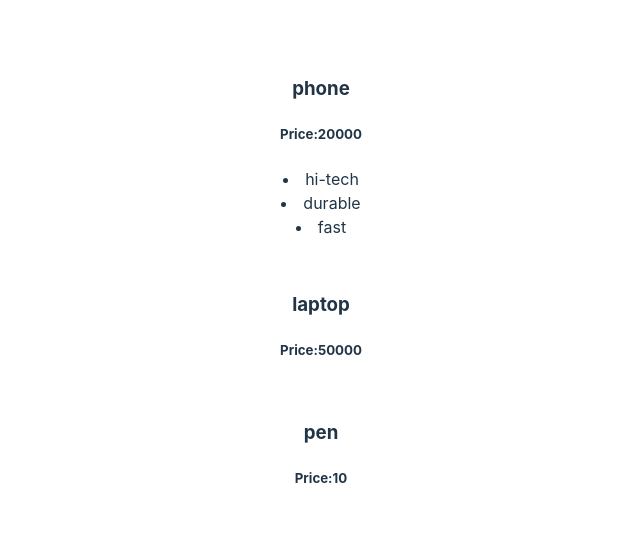
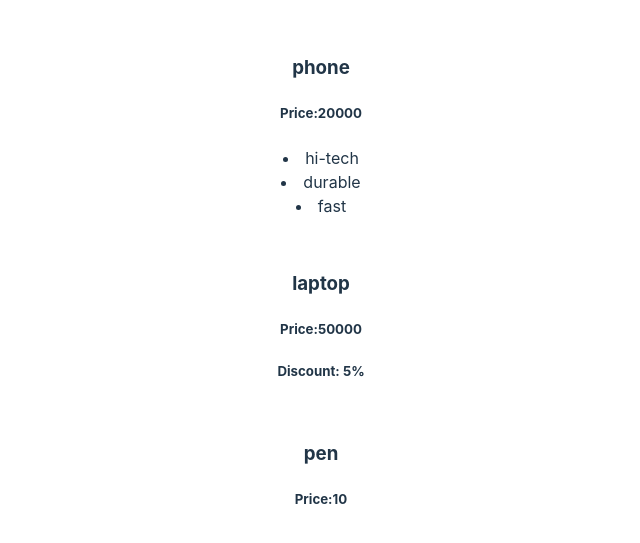
Before and after one commit to MEHULBANSAL2003/React-Js, a React (Vite) app: page / in a window 1280 px wide. Shown: the part 109-652 px from the top of the page, without its empty margins (319-959 px from the left). Built offline with nearby package versions, Linux system fonts and the light colour scheme.

Commit message:
using conditionals in jsx

```diff
--- a/src/Product.jsx
+++ b/src/Product.jsx
@@ -6,11 +6,14 @@ import PropTypes from "prop-types";
 function Product({title,price,features=[]}){  // props as arguement with default values..!!
   const list = features.map((feature, index) => <li key={index}>{feature}</li>);
 
+  let discount=(price>30000)?"Discount: 5%":"";
+
 //console.log(list)
 return (
 <div className="Product">
     <h3>{title}</h3>
     <h5>Price:{price}</h5>
+    <h5>{discount}</h5>
     <p>{list}</p>
 
 </div>
```
